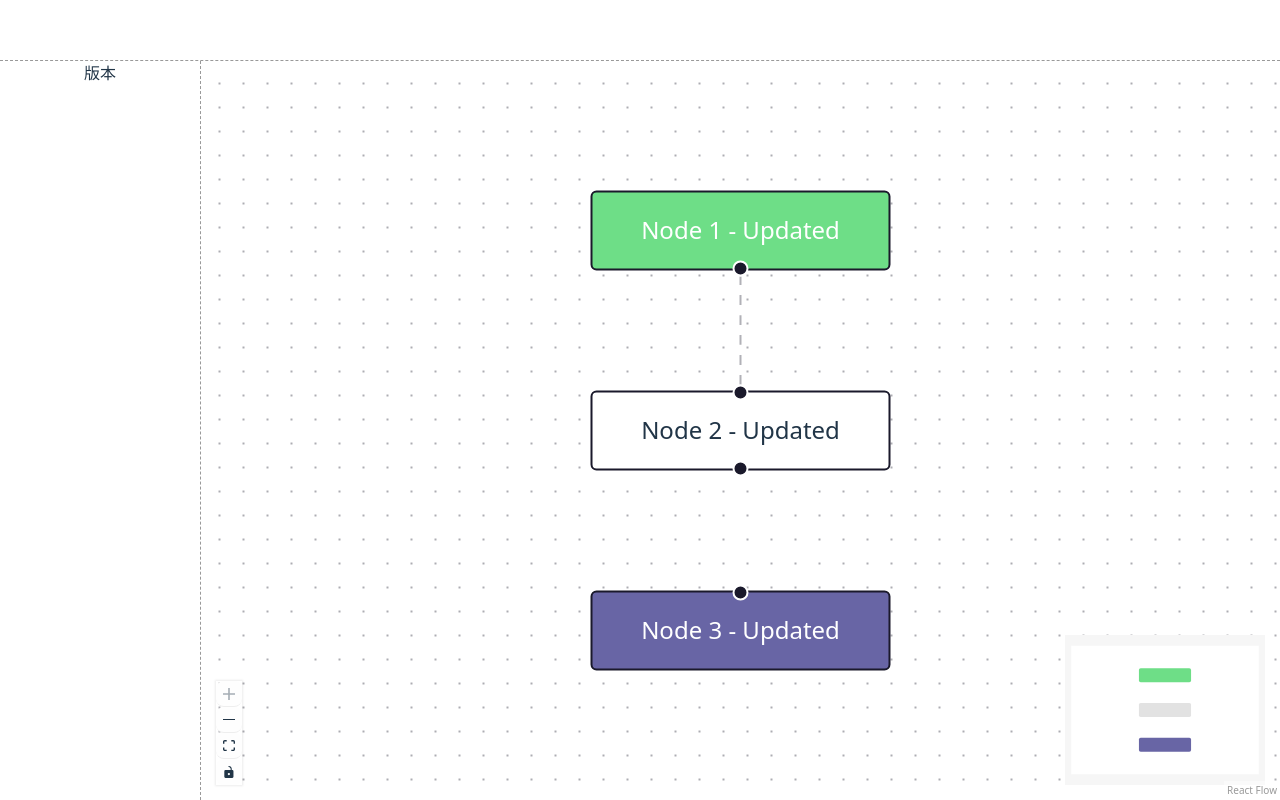
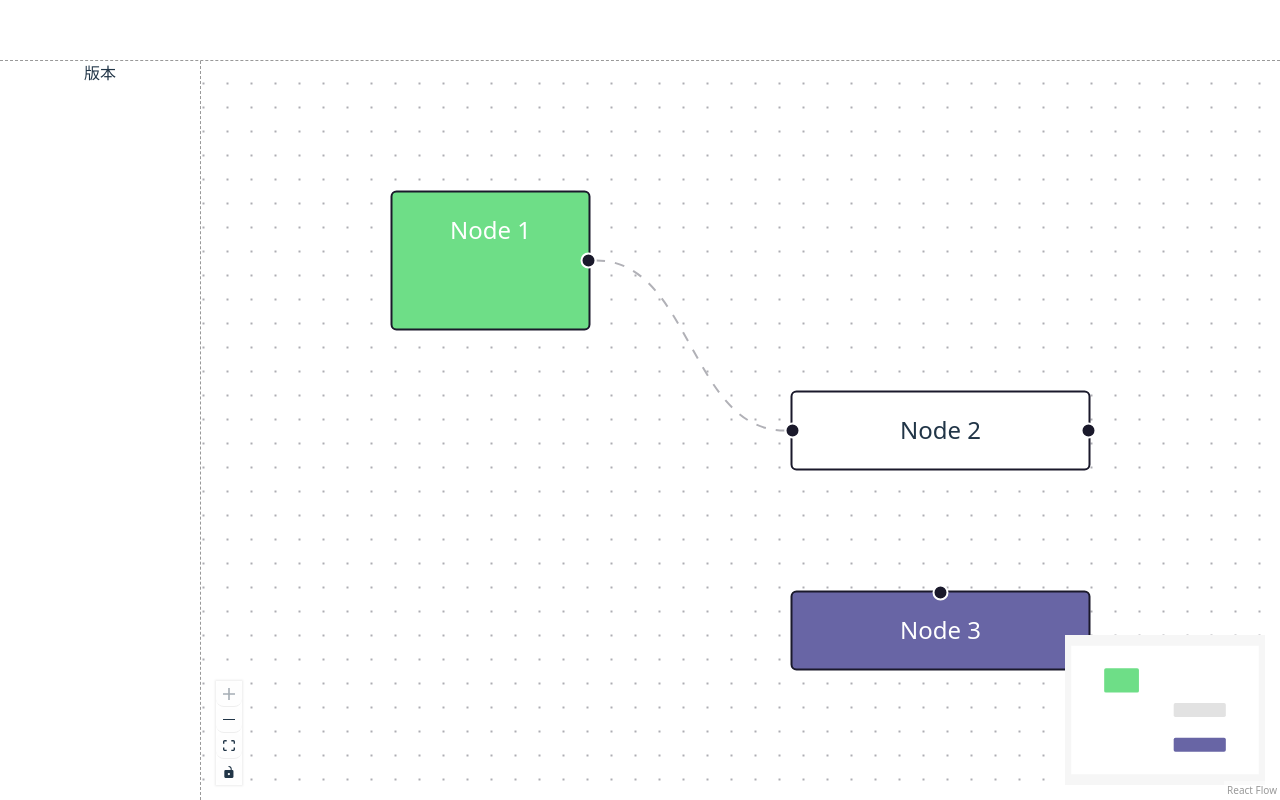
Before and after one commit to fengjutian/deep-file, a React (Vite) app in the folder frontend/: page / in a window 1280 px wide. Built offline with nearby package versions, Linux system fonts and the light colour scheme.

Commit message:
feat(workbench): 实现节点点击新增相连节点功能
添加节点点击事件处理，当点击节点时自动创建新节点并连接。优化节点和边的类型定义，调整初始布局和样式。

```diff
--- a/frontend/src/pages/workbench/index.tsx
+++ b/frontend/src/pages/workbench/index.tsx
@@ -5,34 +5,125 @@ import {
   ReactFlow,
   addEdge,
   applyEdgeChanges,
-  applyNodeChanges
+  applyNodeChanges,
+  type Node,
+  type Edge,
+  type NodeChange,
+  type EdgeChange,
+  type Connection,
 } from '@xyflow/react';
-import type { EdgeChange, Connection } from '@xyflow/react';
 import '@xyflow/react/dist/style.css';
 import { useCallback, useState } from 'react';
 
-const initialNodes = [
-  { id: 'n1', position: { x: 0, y: 0 }, data: { label: 'Node 1 - Updated' }, type: 'input',  style: { backgroundColor: '#6ede87', color: 'white' }, },
-  { id: 'n2', position: { x: 0, y: 100 }, data: { label: 'Node 2 - Updated' } },
-  { id: 'n3', position: { x: 0, y: 200 }, data: { label: 'Node 3 - Updated' }, type: 'output',  style: { backgroundColor: '#6865A5', color: 'white' }, },
+/** ---------- ID 生成 ---------- */
+let nodeId = 4;
+const getNodeId = (): string => `node-${nodeId++}`;
+
+/** ---------- 初始 Nodes ---------- */
+const initialNodes: Node[] = [
+  {
+    id: 'n1',
+    position: { x: -200, y: 0 },
+    data: { label: 'Node 1' },
+    type: 'input',
+    sourcePosition: 'right',
+    style: {
+      width: 100,
+      height: 70,
+      backgroundColor: '#6ede87',
+      color: 'white',
+    },
+  },
+  {
+    id: 'n2',
+    position: { x: 0, y: 100 },
+    data: { label: 'Node 2' },
+    sourcePosition: 'right',
+    targetPosition: 'left',
+  },
+  {
+    id: 'n3',
+    position: { x: 0, y: 200 },
+    data: { label: 'Node 3' },
+    type: 'output',
+    style: {
+      backgroundColor: '#6865A5',
+      color: 'white',
+    },
+  },
 ];
-const initialEdges = [{ id: 'n1-n2', source: 'n1', target: 'n2' , animated: true }];
 
-export default function App() {
-  const [nodes, setNodes] = useState(initialNodes);
-  const [edges, setEdges] = useState(initialEdges);
+/** ---------- 初始 Edges ---------- */
+const initialEdges: Edge[] = [
+  {
+    id: 'n1-n2',
+    source: 'n1',
+    target: 'n2',
+    animated: true,
+  },
+];
 
+/** ---------- 主组件 ---------- */
+export default function App(): JSX.Element {
+  const [nodes, setNodes] = useState<Node[]>(initialNodes);
+  const [edges, setEdges] = useState<Edge[]>(initialEdges);
+
+  /** 节点变化 */
   const onNodesChange = useCallback(
-    (changes) => setNodes((nodesSnapshot) => applyNodeChanges(changes, nodesSnapshot)),
-    [],
+    (changes: NodeChange[]) => {
+      setNodes((nds) => applyNodeChanges(changes, nds));
+    },
+    []
   );
+
+  /** 边变化 */
   const onEdgesChange = useCallback(
-    (changes) => setEdges((edgesSnapshot) => applyEdgeChanges(changes, edgesSnapshot)),
-    [],
+    (changes: EdgeChange[]) => {
+      setEdges((eds) => applyEdgeChanges(changes, eds));
+    },
+    []
   );
+
+  /** 连线 */
   const onConnect = useCallback(
-    (params) => setEdges((edgesSnapshot) => addEdge(params, edgesSnapshot)),
-    [],
+    (params: Connection) => {
+      setEdges((eds) => addEdge(params, eds));
+    },
+    []
+  );
+
+  /**
+   * ✅ 点击节点 → 新增一个相连节点
+   */
+  const onNodeClick = useCallback(
+    (_event: React.MouseEvent, node: Node) => {
+      const newNodeId = getNodeId();
+
+      /** 新节点 */
+      const newNode: Node = {
+        id: newNodeId,
+        position: {
+          x: node.position.x + 200,
+          y: node.position.y,
+        },
+        data: {
+          label: `New ${newNodeId}`,
+        },
+        sourcePosition: 'right',
+        targetPosition: 'left',
+      };
+
+      /** 新边 */
+      const newEdge: Edge = {
+        id: `${node.id}-${newNodeId}`,
+        source: node.id,
+        target: newNodeId,
+      };
+
+      setNodes((nds) => nds.concat(newNode));
+      setEdges((eds) => eds.concat(newEdge));
+    },
+    []
   );
 
   return (
@@ -43,6 +134,7 @@ export default function App() {
         onNodesChange={onNodesChange}
         onEdgesChange={onEdgesChange}
         onConnect={onConnect}
+        onNodeClick={onNodeClick}
         fitView
       >
         <Controls />
```
